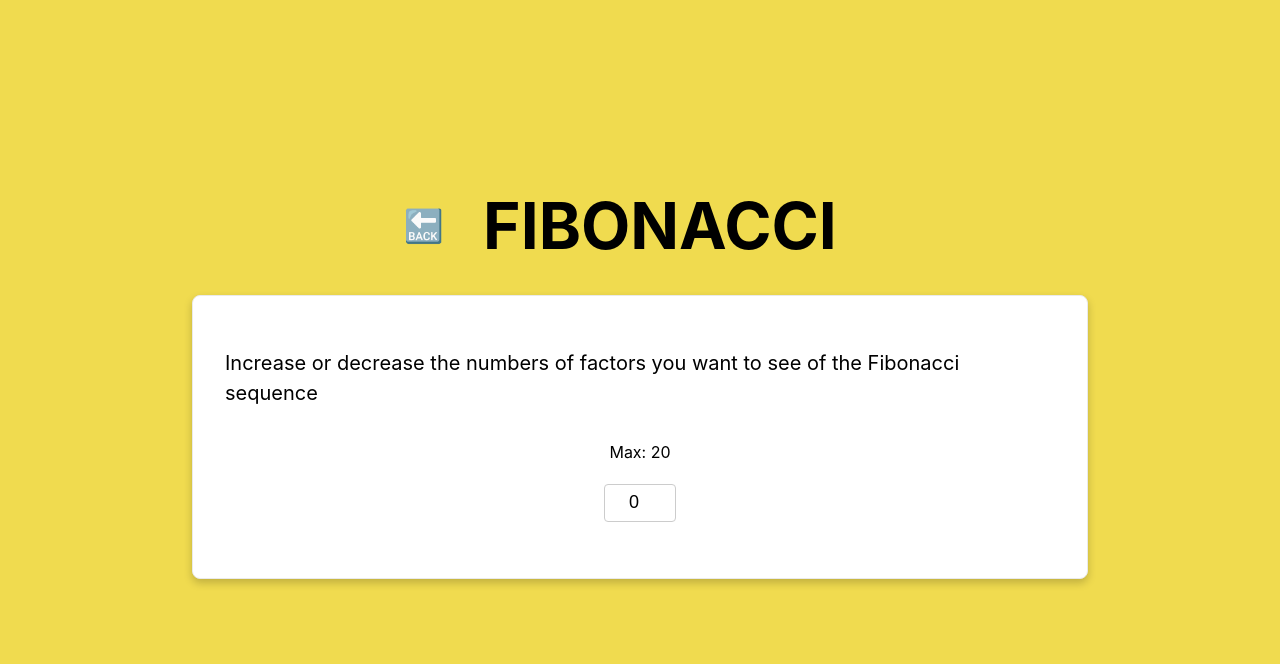
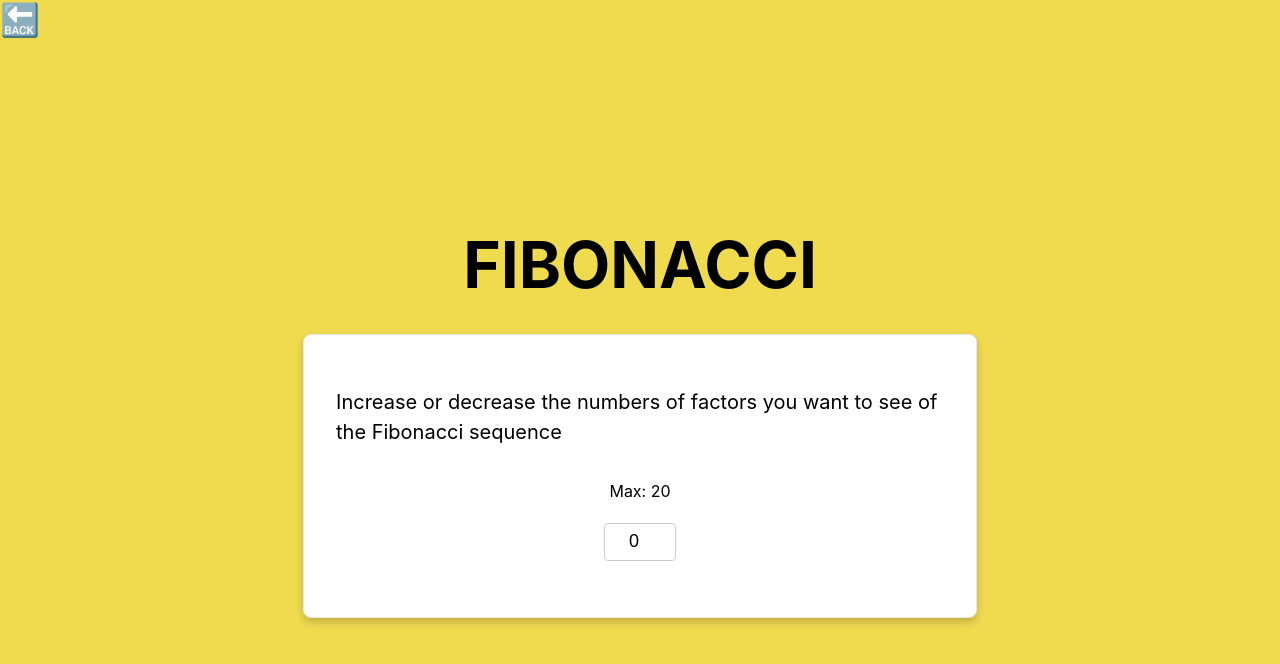
Before and after one commit to carlossgabriel/next-algo, a Next.js app: page /fibonacci in a window 1280 px wide. Shown: the top 664 px of the page. Built offline with nearby package versions, Linux system fonts and the light colour scheme.

Commit message:
layout refactor

```diff
--- /dev/null
+++ b/components/backButton/backButton.module.css
@@ -0,0 +1,5 @@
+.backButton {
+  margin-right: 10%;
+  font-size: xx-large;
+  text-decoration: none;
+}
--- a/components/backButton.tsx
+++ b/components/backButton/backButton.tsx
@@ -1,6 +1,6 @@
 import Link from "next/link";
 
-import styles from "../styles/Home.module.css";
+import styles from "./backButton.module.css";
 
 export default function BackButton() {
   return (
--- a/components/layout.tsx
+++ b/components/layout.tsx
@@ -1,6 +1,7 @@
 import Head from "next/head";
 
 import styles from "../styles/Home.module.css";
+import BackButton from "./backButton/backButton";
 
 export default function Layout({
   children,
@@ -16,14 +17,9 @@ export default function Layout({
       </Head>
       <header className={styles.header}>
         {home ? (
-          <>
-            <h1></h1>
-            <p></p>
-          </>
+          <h1 className={styles.title}>Next JS Algorithms</h1>
         ) : (
-          <>
-            <h2></h2>
-          </>
+          <BackButton />
         )}
       </header>
       <main className={styles.main}>{children}</main>
--- a/pages/_app.tsx
+++ b/pages/_app.tsx
@@ -1,8 +1,18 @@
 import "../styles/globals.css";
+import { NextPage } from "next";
 import type { AppProps } from "next/app";
+import { ReactElement, ReactNode } from "react";
 
-function MyApp({ Component, pageProps }: AppProps) {
-  return <Component {...pageProps} />;
+export type NextPageWithLayout = NextPage & {
+  getLayout?: (page: ReactElement) => ReactNode;
+};
+
+type AppPropsWithLayout = AppProps & {
+  Component: NextPageWithLayout;
+};
+
+export default function MyApp({ Component, pageProps }: AppPropsWithLayout) {
+  const getLayout = Component.getLayout ?? ((page) => page);
+
+  return getLayout(<Component {...pageProps} />);
 }
-
-export default MyApp;
--- a/pages/fibonacci/index.tsx
+++ b/pages/fibonacci/index.tsx
@@ -1,10 +1,10 @@
-import type { NextPage } from "next";
-import { useState } from "react";
+import { ReactElement, useState } from "react";
 
-import BackButton from "../../components/backButton";
+import { NextPageWithLayout } from "../_app";
+import Layout from "../../components/layout";
 import styles from "../../styles/Home.module.css";
 
-const Fibonacci: NextPage = () => {
+const Fibonacci: NextPageWithLayout = () => {
   const [fibArray, setFibArray] = useState<number[]>([]);
   const [value, setValue] = useState<number>(0);
 
@@ -31,10 +31,7 @@ const Fibonacci: NextPage = () => {
   return (
     <>
       <div className={styles.main}>
-        <h1 className={styles.title}>
-          <BackButton />
-          {pageTitle}
-        </h1>
+        <h1 className={styles.title}>{pageTitle}</h1>
         <div className={styles.card}>
           <p>
             Increase or decrease the numbers of factors you want to see of the
@@ -65,4 +62,8 @@ const Fibonacci: NextPage = () => {
   );
 };
 
+Fibonacci.getLayout = function getLayout(page: ReactElement) {
+  return <Layout>{page}</Layout>;
+};
+
 export default Fibonacci;
--- a/styles/Home.module.css
+++ b/styles/Home.module.css
@@ -193,12 +193,6 @@
   text-align: center;
 }
 
-.backButton {
-  margin-right: 10%;
-  font-size: xx-large;
-  text-decoration: none;
-}
-
 @media (max-width: 600px) {
   .grid {
     width: 100%;
```
Also changed, not shown: pages/factorial/index.tsx (+9 -8 lines), pages/index.tsx (+7 -2 lines), pages/intersection/index.tsx (+9 -8 lines).
